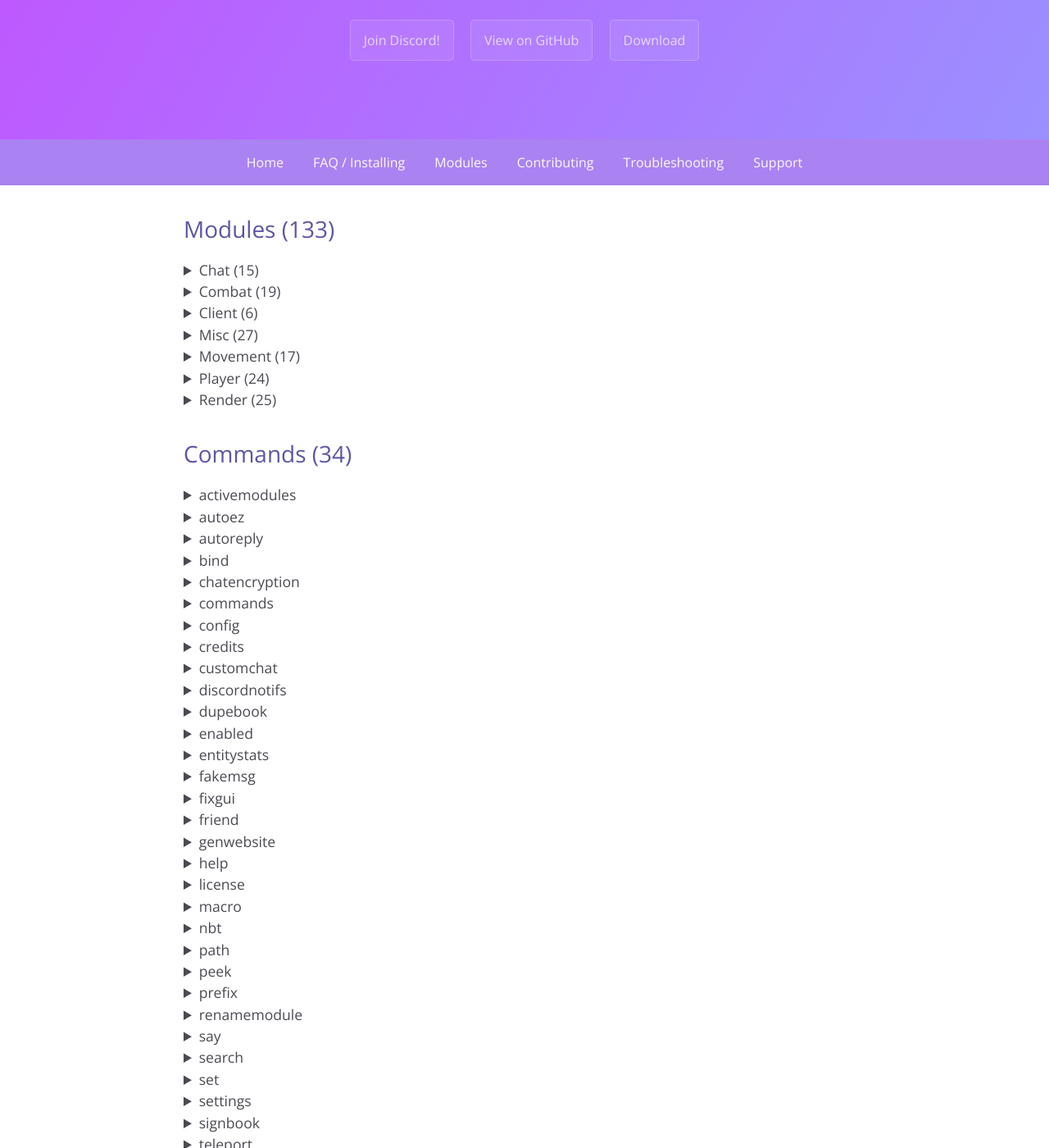
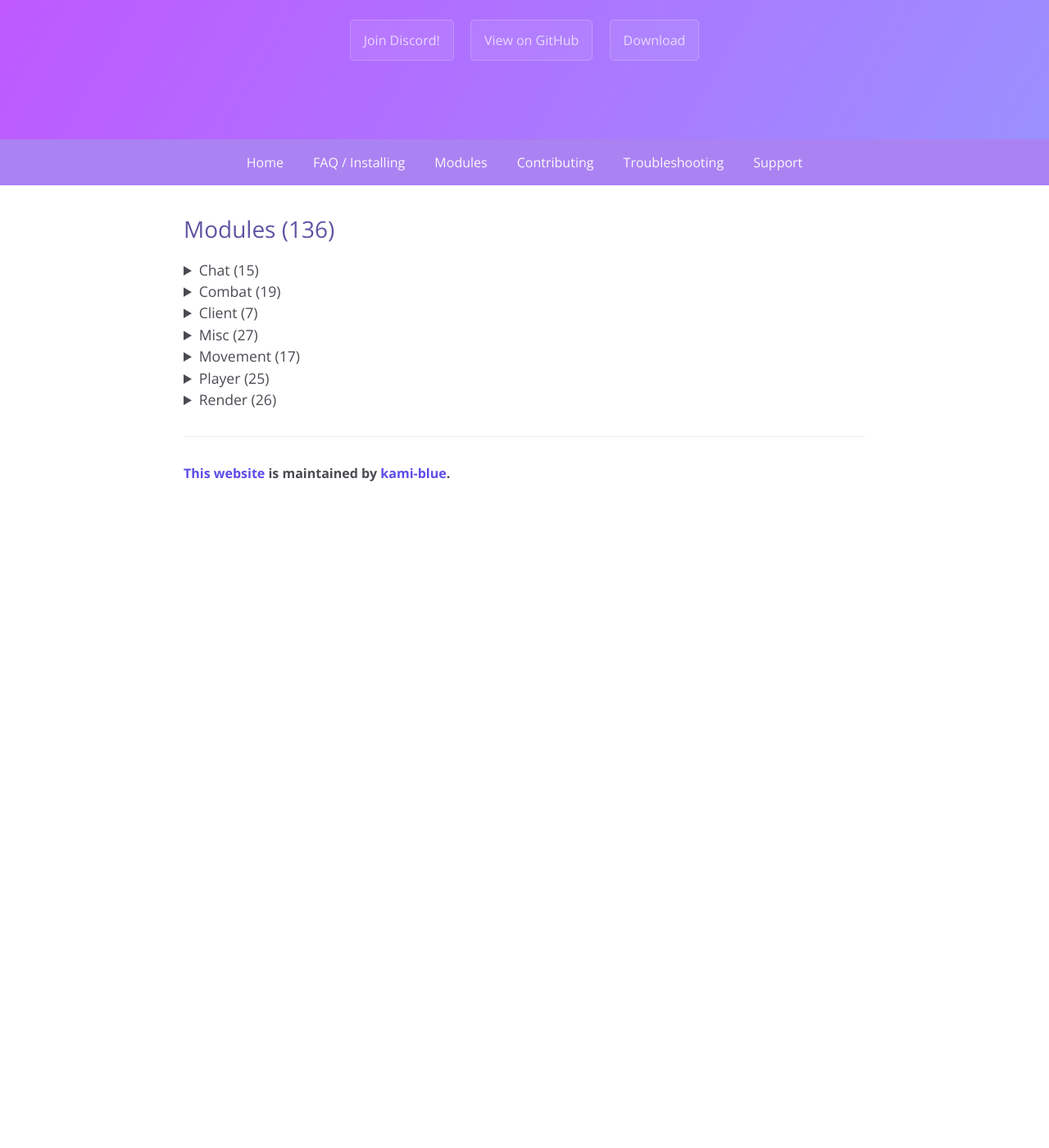
Before and after one commit to kami-blue/website, a Jekyll site: the page built from docs/modules.md, in a window 1280 px wide and 1400 px high, scrolled down 213 px. Shown: the whole window at 82% size. Built offline with Jekyll 4.4.1, drawn with Linux system fonts in a browser that asks for light colours; after the commit the page ends 900 px from its top, so only the background shows below that.

Commit message:
update modules page

```diff
--- a/docs/modules.md
+++ b/docs/modules.md
@@ -3,7 +3,7 @@ layout: default
 title: Modules
 description: A list of modules and commands this mod has
 ---
-## Modules (133)
+## Modules (136)
 
 <details>
     <summary>Chat (15)</summary>
@@ -50,9 +50,10 @@ description: A list of modules and commands this mod has
     </ul></p>
 </details>
 <details>
-    <summary>Client (6)</summary>
+    <summary>Client (7)</summary>
     <p><ul>
         <li>ActiveModules<p><i>Configures ActiveModules colours and modes</i></p></li>
+        <li>Baritone<p><i>Configures Baritone settings</i></p></li>
         <li>Capes<p><i>Controls the display of KAMI Blue capes</i></p></li>
         <li>CommandConfig<p><i>Configures client chat related stuff</i></p></li>
         <li>InfoOverlay<p><i>Configures the game information overlay</i></p></li>
@@ -87,9 +88,9 @@ description: A list of modules and commands this mod has
         <li>MidClickFriends<p><i>Middle click players to friend or unfriend them</i></p></li>
         <li>MountBypass<p><i>Might allow you to mount chested animals on servers that block it</i></p></li>
         <li>NoSoundLag<p><i>Prevents lag caused by sound machines</i></p></li>
-        <li>Pathfind<p><i>A path finder for AutoWalk</i></p></li>
         <li>SkinFlicker<p><i>Toggle your skin layers rapidly for a cool skin effect</i></p></li>
-        <li>StashFinder<p><i>Logs chests and shulkers around you.</i></p></li>
+        <li>StashFinder<p><i>Logs storage units in render distance.</i></p></li>
+        <li>WorldDownloader<p><i>Downloads loaded chunks to load later!</i></p></li>
     </ul></p>
 </details>
 <details>
@@ -115,7 +116,7 @@ description: A list of modules and commands this mod has
     </ul></p>
 </details>
 <details>
-    <summary>Player (24)</summary>
+    <summary>Player (25)</summary>
     <p><ul>
         <li>AntiForceLook<p><i>Stops server packets from turning your head</i></p></li>
         <li>AutoArmour<p><i>Automatically equips armour</i></p></li>
@@ -144,7 +146,7 @@ description: A list of modules and commands this mod has
     </ul></p>
 </details>
 <details>
-    <summary>Render (25)</summary>
+    <summary>Render (26)</summary>
     <p><ul>
         <li>AntiFog<p><i>Disables or reduces fog</i></p></li>
         <li>AntiOverlay<p><i>Prevents rendering of fire, water and block texture overlays.</i></p></li>
@@ -173,210 +176,3 @@ description: A list of modules and commands this mod has
         <li>Zoom<p><i>Configures FOV</i></p></li>
     </ul></p>
 </details>
-
-## Commands (34)
-
-<details>
-    <summary>activemodules</summary>
-    <p><ul>
-        <li>Allows you to customize ActiveModule's category colours<p><i>Aliases: [activemods, modules]</i></p></li>
-    </ul></p>
-</details>
-<details>
-    <summary>autoez</summary>
-    <p><ul>
-        <li>Allows you to customize AutoEZ's custom setting<p><i>Aliases: []</i></p></li>
-    </ul></p>
-</details>
-<details>
-    <summary>autoreply</summary>
-    <p><ul>
-        <li>Allows you to customize AutoReply's settings<p><i>Aliases: [reply]</i></p></li>
-    </ul></p>
-</details>
-<details>
-    <summary>bind</summary>
-    <p><ul>
-        <li>Binds a module to a key, or allows you to change modifier options<p><i>Aliases: []</i></p></li>
-    </ul></p>
-</details>
-<details>
-    <summary>chatencryption</summary>
-    <p><ul>
-        <li>Allows you to customize ChatEncryption's delimiter<p><i>Aliases: [delimiter]</i></p></li>
-    </ul></p>
-</details>
-<details>
-    <summary>commands</summary>
-    <p><ul>
-        <li>Gives you this list of commands<p><i>Aliases: [cmds]</i></p></li>
-    </ul></p>
-</details>
-<details>
-    <summary>config</summary>
-    <p><ul>
-        <li>Change where your config is saved or manually save and reload your config<p><i>Aliases: [cfg]</i></p></li>
-    </ul></p>
-</details>
-<details>
-    <summary>credits</summary>
-    <p><ul>
-        <li>Prints KAMI Blue's authors and contributors<p><i>Aliases: []</i></p></li>
-    </ul></p>
-</details>
-<details>
-    <summary>customchat</summary>
-    <p><ul>
-        <li>Allows you to customize CustomChat's custom setting<p><i>Aliases: [chat]</i></p></li>
-    </ul></p>
-</details>
-<details>
-    <summary>discordnotifs</summary>
-    <p><ul>
-        <li>Descriptionless<p><i>Aliases: [webhook]</i></p></li>
-    </ul></p>
-</details>
-<details>
-    <summary>dupebook</summary>
-    <p><ul>
-        <li>Generates books used for chunk savestate dupe.<p><i>Aliases: []</i></p></li>
-    </ul></p>
-</details>
-<details>
-    <summary>enabled</summary>
-    <p><ul>
-        <li>Prints enabled modules<p><i>Aliases: []</i></p></li>
-    </ul></p>
-</details>
-<details>
-    <summary>entitystats</summary>
-    <p><ul>
-        <li>Print the statistics of the entity you're currently riding<p><i>Aliases: [estats]</i></p></li>
-    </ul></p>
-</details>
-<details>
-    <summary>fakemsg</summary>
-    <p><ul>
-        <li>Descriptionless<p><i>Aliases: []</i></p></li>
-    </ul></p>
-</details>
-<details>
-    <summary>fixgui</summary>
-    <p><ul>
-        <li>Allows you to disable the automatic gui positioning<p><i>Aliases: []</i></p></li>
-    </ul></p>
-</details>
-<details>
-    <summary>friend</summary>
-    <p><ul>
-        <li>Add someone as your friend!<p><i>Aliases: [f]</i></p></li>
-    </ul></p>
-</details>
-<details>
-    <summary>genwebsite</summary>
-    <p><ul>
-        <li>Generates the module page for the website<p><i>Aliases: []</i></p></li>
-    </ul></p>
-</details>
-<details>
-    <summary>help</summary>
-    <p><ul>
-        <li>Delivers help on certain subjects. Use &f;help subjects&7 for a list.<p><i>Aliases: [?]</i></p></li>
-    </ul></p>
-</details>
-<details>
-    <summary>license</summary>
-    <p><ul>
-        <li>Prints KAMI Blue's license<p><i>Aliases: []</i></p></li>
-    </ul></p>
-</details>
-<details>
-    <summary>macro</summary>
-    <p><ul>
-        <li>Descriptionless<p><i>Aliases: [m]</i></p></li>
-    </ul></p>
-</details>
-<details>
-    <summary>nbt</summary>
-    <p><ul>
-        <li>Does NBT related stuff (&fget&7, &fcopy&7, &fset&7)<p><i>Aliases: []</i></p></li>
-    </ul></p>
-</details>
-<details>
-    <summary>path</summary>
-    <p><ul>
-        <li>Pathfinding for AutoWalk<p><i>Aliases: []</i></p></li>
-    </ul></p>
-</details>
-<details>
-    <summary>peek</summary>
-    <p><ul>
-        <li>Look inside the contents of a shulker box without opening it<p><i>Aliases: []</i></p></li>
-    </ul></p>
-</details>
-<details>
-    <summary>prefix</summary>
-    <p><ul>
-        <li>Changes the prefix to your new key<p><i>Aliases: []</i></p></li>
-    </ul></p>
-</details>
-<details>
-    <summary>renamemodule</summary>
-    <p><ul>
-        <li>Rename a module to something else<p><i>Aliases: []</i></p></li>
-    </ul></p>
-</details>
-<details>
-    <summary>say</summary>
-    <p><ul>
-        <li>Allows you to send any message, even with a prefix in it<p><i>Aliases: []</i></p></li>
-    </ul></p>
-</details>
-<details>
-    <summary>search</summary>
-    <p><ul>
-        <li>Allows you to add or remove blocks from the &fSearch &7module<p><i>Aliases: []</i></p></li>
-    </ul></p>
-</details>
-<details>
-    <summary>set</summary>
-    <p><ul>
-        <li>Change the setting of a certain module<p><i>Aliases: []</i></p></li>
-    </ul></p>
-</details>
-<details>
-    <summary>settings</summary>
-    <p><ul>
-        <li>List the possible settings of a command<p><i>Aliases: []</i></p></li>
-    </ul></p>
-</details>
-<details>
-    <summary>signbook</summary>
-    <p><ul>
-        <li>Colored book names. &f#n&7 for a new line and &f&&7 for colour codes<p><i>Aliases: [sign]</i></p></li>
-    </ul></p>
-</details>
-<details>
-    <summary>teleport</summary>
-    <p><ul>
-        <li>Potentia teleport exploit<p><i>Aliases: [tp, clip]</i></p></li>
-    </ul></p>
-</details>
-<details>
-    <summary>toggle</summary>
-    <p><ul>
-        <li>Quickly toggle a module on and off<p><i>Aliases: [t]</i></p></li>
-    </ul></p>
-</details>
-<details>
-    <summary>vanish</summary>
-    <p><ul>
-        <li>Allows you to vanish using an entity<p><i>Aliases: []</i></p></li>
-    </ul></p>
-</details>
-<details>
-    <summary>xray</summary>
-    <p><ul>
-        <li>Allows you to add or remove blocks from the &fxray &7module<p><i>Aliases: []</i></p></li>
-    </ul></p>
-</details>
```
Also changed, not shown: other parts of docs/modules.md (+6 -4 lines).
